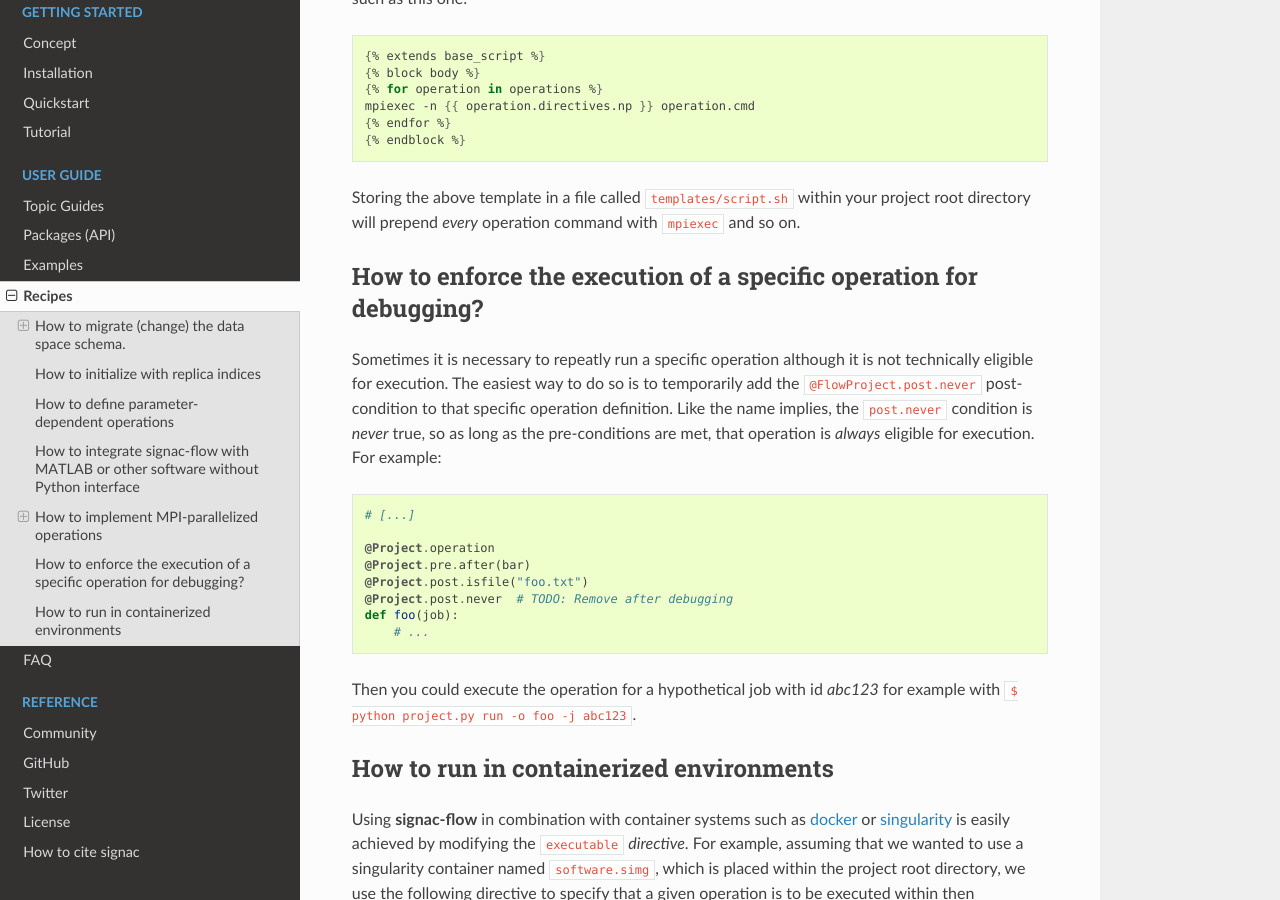
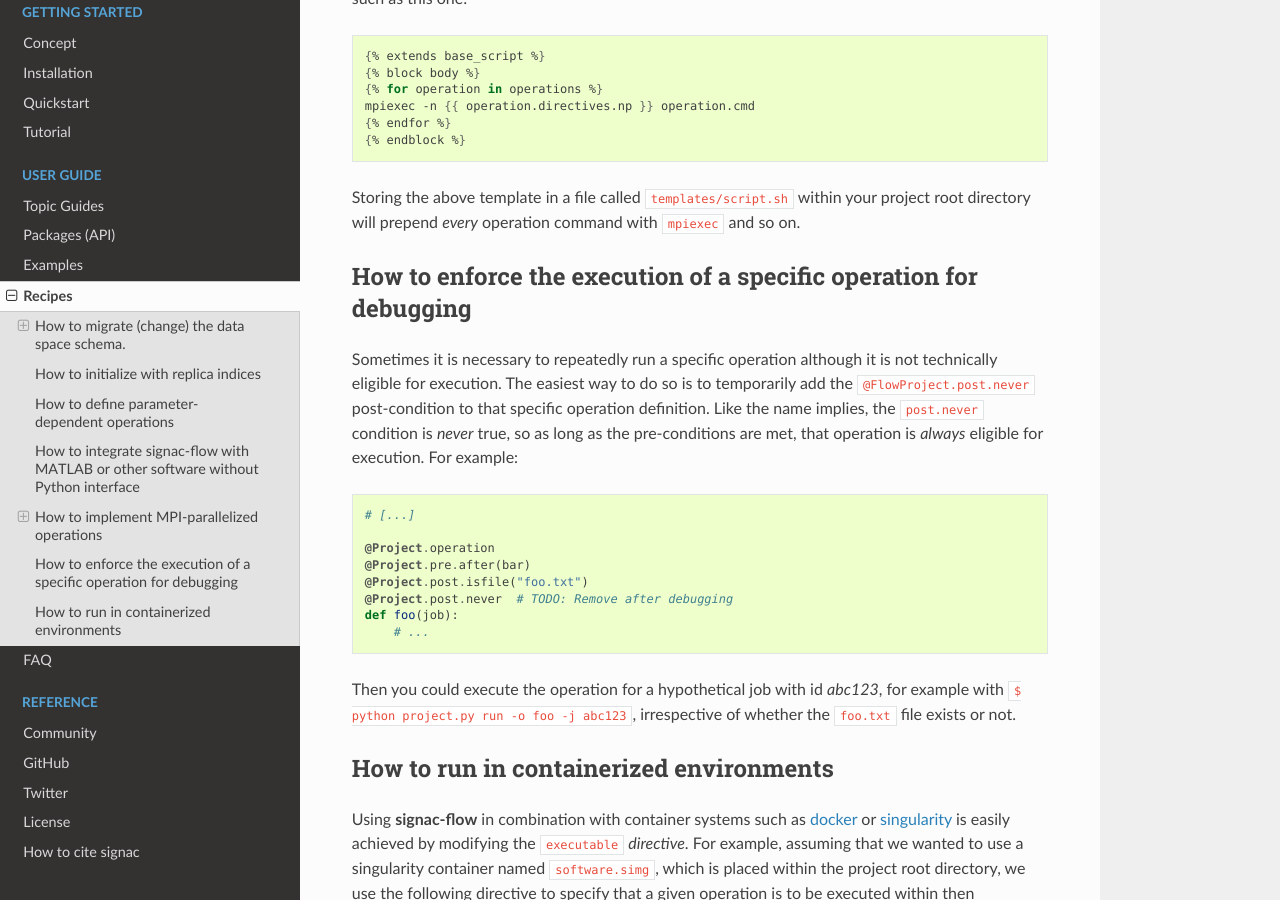
Before and after one commit to glotzerlab/signac-docs, a Sphinx documentation site: the page built from docs/source/recipes.rst, in a window 1280 px wide and 900 px high, scrolled down 5288 px. Built offline with Sphinx 7.4.7 and the Read the Docs theme 2.0.0, drawn with Linux system fonts in a browser that asks for light colours.

Commit message:
Fix typos, clarify example.

```diff
--- a/docs/source/recipes.rst
+++ b/docs/source/recipes.rst
@@ -273,10 +273,10 @@ Finally, instead of modifying the operation implementation, you could use a cust
 
 Storing the above template in a file called ``templates/script.sh`` within your project root directory will prepend *every* operation command with ``mpiexec`` and so on.
 
-How to enforce the execution of a specific operation for debugging?
-===================================================================
+How to enforce the execution of a specific operation for debugging
+==================================================================
 
-Sometimes it is necessary to repeatly run a specific operation although it is not technically eligible for execution.
+Sometimes it is necessary to repeatedly run a specific operation although it is not technically eligible for execution.
 The easiest way to do so is to temporarily add the ``@FlowProject.post.never`` post-condition to that specific operation definition.
 Like the name implies, the ``post.never`` condition is *never* true, so as long as the pre-conditions are met, that operation is *always* eligible for execution.
 For example:
@@ -292,7 +292,7 @@ For example:
     def foo(job):
         # ...
 
-Then you could execute the operation for a hypothetical job with id *abc123* for example with ``$ python project.py run -o foo -j abc123``.
+Then you could execute the operation for a hypothetical job with id *abc123*, for example with ``$ python project.py run -o foo -j abc123``, irrespective of whether the ``foo.txt`` file exists or not.
 
 How to run in containerized environments
 ========================================
```
